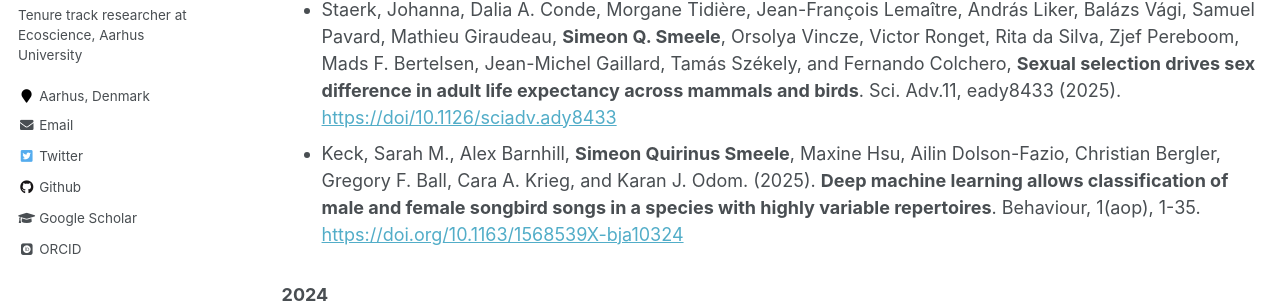
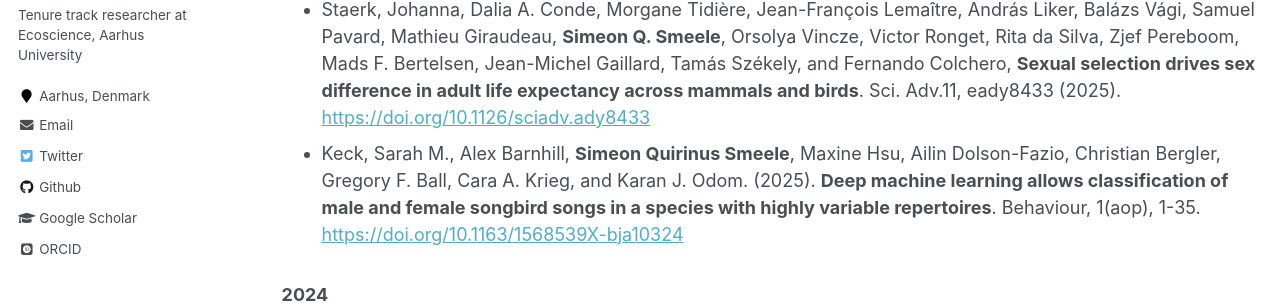
Before and after one commit to simeonqs/simeonqs.github.io, a Jekyll site: the page built from _pages/publications.md, in a window 1280 px wide and 900 px high. Shown: the part 289-592 px from the top of the window. Built offline with Jekyll 4.4.1, drawn with Linux system fonts in a browser that asks for light colours; some web fonts are replaced; comment, search, counter and statistics services are not loaded; some of the changed lines change nothing that is shown.

Commit message:
Fixing link.

```diff
--- a/_pages/publications.md
+++ b/_pages/publications.md
@@ -11,7 +11,7 @@ author_profile: true
 
 - **Smeele, S. Q.**, Senar, J. C., McElreath, M. B., & Aplin, L. M. (2025). **The effect of social structure on vocal flexibility in monk parakeets**. R. Soc. open sci. <https://doi.org/10.1098/rsos.241717>
     <div class='altmetric-embed' data-doi='10.1098/rsos.241717'></div>
-- Staerk, Johanna, Dalia A. Conde, Morgane Tidière, Jean-François Lemaître, András Liker, Balázs Vági, Samuel Pavard, Mathieu Giraudeau, **Simeon Q. Smeele**, Orsolya Vincze, Victor Ronget, Rita da Silva, Zjef Pereboom, Mads F. Bertelsen, Jean-Michel Gaillard, Tamás Székely, and Fernando Colchero, **Sexual selection drives sex difference in adult life expectancy across mammals and birds**. Sci. Adv.11, eady8433 (2025). <https://doi/10.1126/sciadv.ady8433>
+- Staerk, Johanna, Dalia A. Conde, Morgane Tidière, Jean-François Lemaître, András Liker, Balázs Vági, Samuel Pavard, Mathieu Giraudeau, **Simeon Q. Smeele**, Orsolya Vincze, Victor Ronget, Rita da Silva, Zjef Pereboom, Mads F. Bertelsen, Jean-Michel Gaillard, Tamás Székely, and Fernando Colchero, **Sexual selection drives sex difference in adult life expectancy across mammals and birds**. Sci. Adv.11, eady8433 (2025). <https://doi.org/10.1126/sciadv.ady8433>
   <div class='altmetric-embed' data-doi='10.1126/sciadv.ady8433'></div>
 - Keck, Sarah M., Alex Barnhill, **Simeon Quirinus Smeele**, Maxine Hsu, Ailin Dolson-Fazio, Christian Bergler, Gregory F. Ball, Cara A. Krieg, and Karan J. Odom. (2025). **Deep machine learning allows classification of male and female songbird songs in a species with highly variable repertoires**. Behaviour, 1(aop), 1-35. <https://doi.org/10.1163/1568539X-bja10324>
   <div class='altmetric-embed' data-doi='10.1163/1568539X-bja10324'></div>
```
